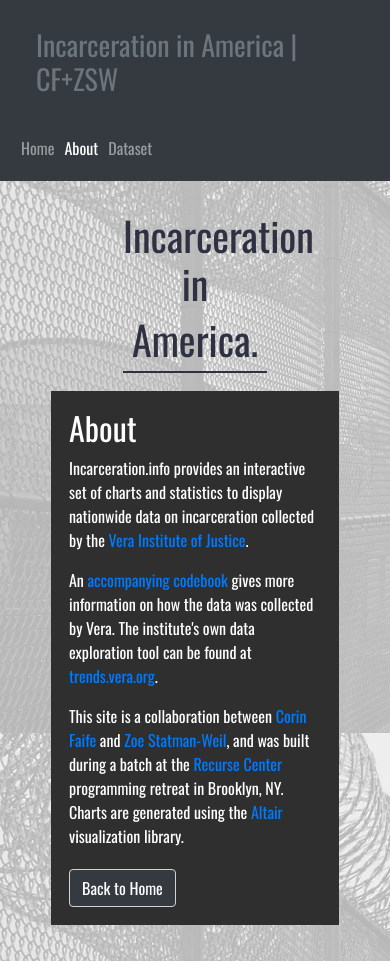
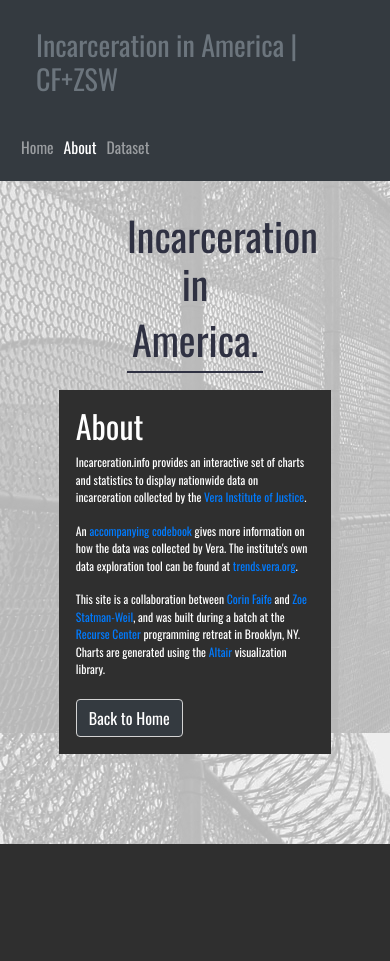
Before and after one commit to corintxt/incarceration-interactive, a Flask app: page /about in a window 390 px wide. After the commit the page ends 844 px from the top, so only its background shows below. Run offline with Flask 2, Linux system fonts and the light colour scheme; some libraries are stand-ins or nearby versions.

Commit message:
Add CSS mobile @media queries

```diff
--- a/static/style.css
+++ b/static/style.css
@@ -25,8 +25,12 @@ nav li {
 
 /***** Charts *****/
 
-svg {
-    width: 100%;
+svg.marks {
+    width: 95%;
+}
+
+.vega-embed {
+    display: block;
 }
 
 .chart-header {
@@ -100,3 +104,27 @@ span.orange {
     background-color: #343a40;
     border-color: lightgrey;
 }
+
+/**** Mobile overrides ****/
+
+@media (max-width: 768px) {
+    nav li {
+        font-size: 4vw;
+    }
+}
+
+@media (max-width: 768px) {
+    .container {
+        max-width: 95%;
+    }
+}
+@media (max-width: 768px) {
+    .chart-description {
+        width: 90%;
+    }
+}
+@media (max-width: 768px) {
+    p {
+        font-size: 3vw;
+    }
+}
```
Also changed, not shown: templates/layout.html (+3 -4 lines).
